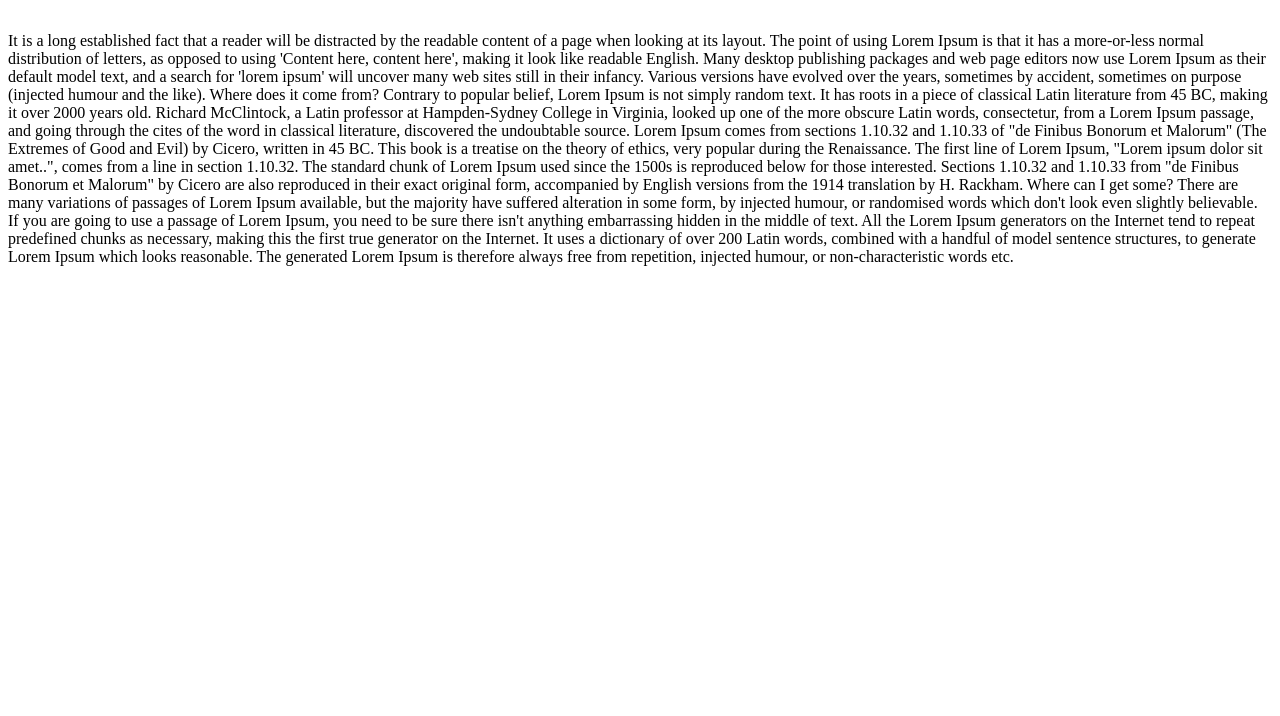
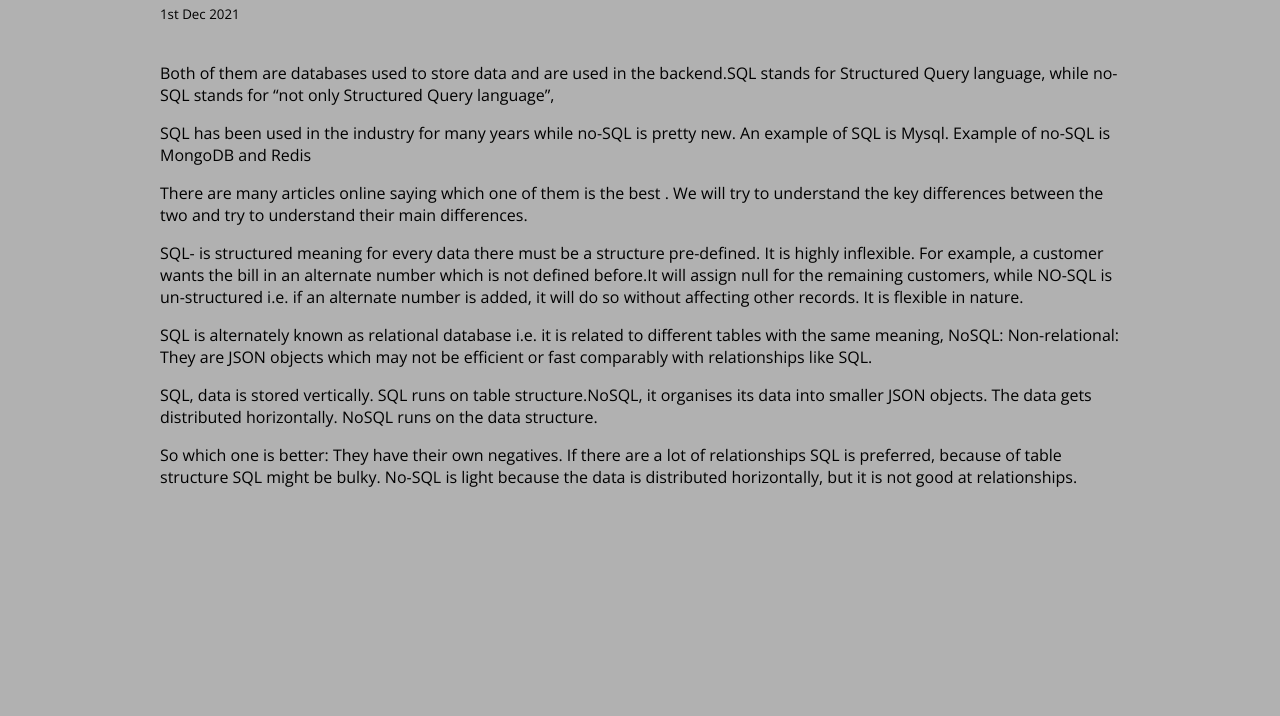
Before and after one commit to piyushsh25/componentHTMLCSS, a plain HTML site: page dummyblogs.html in a window 1280 px wide. Shown: the part 84-800 px from the top of the page. Drawn offline with nearby package versions, Linux system fonts and the light colour scheme.

Commit message:
feat: first blog

```diff
--- a/dummyblogs.html
+++ b/dummyblogs.html
@@ -1,13 +1,24 @@
-<h1>Why do we use it?</h1>
-<small>12th Nov 2020</small><br/><br/>
-<p>It is a long established fact that a reader will be distracted by the readable content of a page when looking at its layout. The point of using Lorem Ipsum is that it has a more-or-less normal distribution of letters, as opposed to using 'Content here, content here', making it look like readable English. Many desktop publishing packages and web page editors now use Lorem Ipsum as their default model text, and a search for 'lorem ipsum' will uncover many web sites still in their infancy. Various versions have evolved over the years, sometimes by accident, sometimes on purpose (injected humour and the like).
+<!DOCTYPE html>
+<html lang="en">
+<head>
+    <meta charset="UTF-8">
+    <meta http-equiv="X-UA-Compatible" content="IE=edge">
+    <meta name="viewport" content="width=device-width, initial-scale=1.0">
+    <title>blog1</title>
+    <link rel="stylesheet" href="styles.css">
+</head>
+<body class="blog1">
+    <h1>    SQL vs no-SQL: The similarities and the dis-similarities</h1>
+<small>1st Dec 2021</small><br/><br/>
+<p>
+Both of them are databases used to store data and are used in the backend.SQL stands for Structured Query language, while no-SQL stands for “not only Structured Query language”, </p>
+<p>SQL has been used in the industry for many years while no-SQL is pretty new. An example of SQL is Mysql. Example of no-SQL is MongoDB and Redis</p>
+<p>There are many articles online saying which one of them is the best . We will try to understand the key differences between the two and try to understand their main differences. </p>
+<p>SQL- is structured meaning for every data there must be a structure pre-defined. It is highly inflexible. For example, a customer wants the bill in an alternate number which is not defined before.It will assign null for the remaining customers, while NO-SQL is un-structured i.e. if an alternate number is added, it will do so without affecting other records. It is flexible in nature.</p>
 
+<p>SQL  is alternately known as relational database i.e. it is related to different tables with the same meaning, NoSQL: Non-relational: They are JSON objects which may not be efficient or fast comparably with relationships like SQL.</p>
+<p>SQL, data is stored vertically. SQL runs on table structure.NoSQL, it organises its data into smaller JSON objects. The data gets distributed horizontally. NoSQL runs on the data structure.</p>
+<p>So which one is better: They have their own negatives. If there are a lot of relationships SQL is preferred, because of table structure SQL might be bulky. No-SQL is light because the data is distributed horizontally, but it is not good at relationships.</p>
 
-Where does it come from?
-Contrary to popular belief, Lorem Ipsum is not simply random text. It has roots in a piece of classical Latin literature from 45 BC, making it over 2000 years old. Richard McClintock, a Latin professor at Hampden-Sydney College in Virginia, looked up one of the more obscure Latin words, consectetur, from a Lorem Ipsum passage, and going through the cites of the word in classical literature, discovered the undoubtable source. Lorem Ipsum comes from sections 1.10.32 and 1.10.33 of "de Finibus Bonorum et Malorum" (The Extremes of Good and Evil) by Cicero, written in 45 BC. This book is a treatise on the theory of ethics, very popular during the Renaissance. The first line of Lorem Ipsum, "Lorem ipsum dolor sit amet..", comes from a line in section 1.10.32.
-
-The standard chunk of Lorem Ipsum used since the 1500s is reproduced below for those interested. Sections 1.10.32 and 1.10.33 from "de Finibus Bonorum et Malorum" by Cicero are also reproduced in their exact original form, accompanied by English versions from the 1914 translation by H. Rackham.
-
-Where can I get some?
-There are many variations of passages of Lorem Ipsum available, but the majority have suffered alteration in some form, by injected humour, or randomised words which don't look even slightly believable. If you are going to use a passage of Lorem Ipsum, you need to be sure there isn't anything embarrassing hidden in the middle of text. All the Lorem Ipsum generators on the Internet tend to repeat predefined chunks as necessary, making this the first true generator on the Internet. It uses a dictionary of over 200 Latin words, combined with a handful of model sentence structures, to generate Lorem Ipsum which looks reasonable. The generated Lorem Ipsum is therefore always free from repetition, injected humour, or non-characteristic words etc.
-</p>
+</body>
+</html>
--- a/styles.css
+++ b/styles.css
@@ -137,3 +137,10 @@ footer{
 .secondary{
     margin-left: 30px;;
 }
+
+.blog1{
+    margin:0 10rem;
+    text-align: left;
+    background-color: var(--dark-gray);
+
+}
```
Also changed, not shown: blogs.html (+15 -3 lines).
